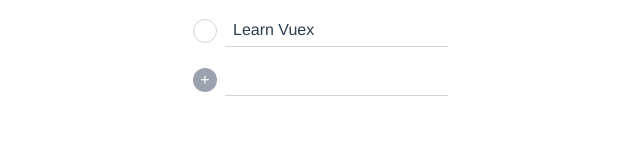
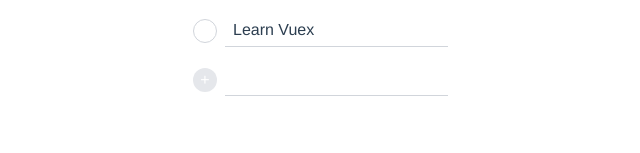
Before and after one commit to NaoyaMiyagawa/vue3-vite-todo, a Vue app: page / in a window 1280 px wide. Shown: the part 147-300 px from the top of the page, without its empty margins (275-915 px from the left). Built offline with nearby package versions, Linux system fonts and the light colour scheme.

Commit message:
feat(addBtn): apply disabled behavior

```diff
--- a/src/components/App/AppButton.vue
+++ b/src/components/App/AppButton.vue
@@ -1,9 +1,6 @@
 <script setup lang="ts">
 defineProps({
-  label: {
-    type: String,
-    default: 'Button',
-  },
+  label: { type: String, default: 'Button' },
 })
 defineEmits([])
 </script>
--- /dev/null
+++ b/src/components/App/AppButtonCircle.vue
@@ -0,0 +1,20 @@
+<script setup lang="ts">
+defineProps({
+  label: { type: String, default: 'Button' },
+  isDisabled: { type: Boolean, default: false },
+})
+defineEmits(['click'])
+</script>
+
+<template>
+  <button
+    :disabled="isDisabled"
+    @click="$emit('click')"
+    class="rounded-full h-6 text-white w-6"
+    :class="[!isDisabled ? 'bg-gray-400' : 'bg-gray-200', { 'cursor-default': isDisabled }]"
+  >
+    {{ label }}
+  </button>
+</template>
+
+<style lang="scss" scoped></style>
--- a/src/components/App/AppInput.vue
+++ b/src/components/App/AppInput.vue
@@ -4,7 +4,7 @@
   value: { type: String, default: '' },
 })
 const emit = defineEmits<{
-  (event: 'input', value: string): void
+  (event: 'update:value', value: string): void
 }>()
 </script>
 
@@ -18,7 +18,7 @@
       type="text"
       :value="value"
       class="border-b border-gray-300 p-1 px-2"
-      @input="$emit('input', ($event.target as HTMLInputElement).value)"
+      @input="$emit('update:value', ($event.target as HTMLInputElement).value)"
     />
   </div>
 </template>
--- a/src/components/App/index.ts
+++ b/src/components/App/index.ts
@@ -1,5 +1,6 @@
 import AppButton from './AppButton.vue'
+import AppButtonCircle from './AppButtonCircle.vue'
 import AppCheckbox from './AppCheckbox.vue'
 import AppInput from './AppInput.vue'
 
-export { AppButton, AppCheckbox, AppInput }
+export { AppButton, AppButtonCircle, AppCheckbox, AppInput }
--- a/src/components/TodoList.vue
+++ b/src/components/TodoList.vue
@@ -1,7 +1,7 @@
 <script setup lang="ts">
 import { ref, reactive } from 'vue'
 import TodoItem from '~/components/TodoItem.vue'
-import { AppButton, AppInput } from '~/components/App'
+import { AppButtonCircle, AppInput } from '~/components/App'
 
 type Todo = {
   id: number
@@ -13,12 +13,12 @@
   { id: 2, title: 'Learn Vuex', isDone: false },
 ])
 const newTodoTitle = ref<string>('')
-const addTodo = (title: string) => {
-  if (title.length === 0) return
+const addTodo = () => {
+  if (newTodoTitle.value.length === 0) return
 
   todoList.push({
     id: todoList.length + 1,
-    title,
+    title: newTodoTitle.value,
     isDone: false,
   })
   newTodoTitle.value = ''
@@ -39,16 +39,10 @@
       </template>
 
       <div class="flex border-b-dark-50 p-2 gap-2 align-middle">
-        <button class="rounded-full m-auto bg-gray-400 h-6 text-white w-6">+</button>
+        <AppButtonCircle label="+" :is-disabled="newTodoTitle.length === 0" @click="addTodo" class="m-auto" />
 
-        <AppInput v-model="newTodoTitle" />
+        <AppInput v-model:value="newTodoTitle" />
       </div>
-      <!--
-      <div class="flex mb-4 gap-4 items-end">
-        <AppButton label="Add" @click="addTodo(newTodoTitle)" />
-
-        <AppInput label="New task" v-model:value="newTodoTitle" />
-      </div> -->
     </div>
   </div>
 </template>
```
